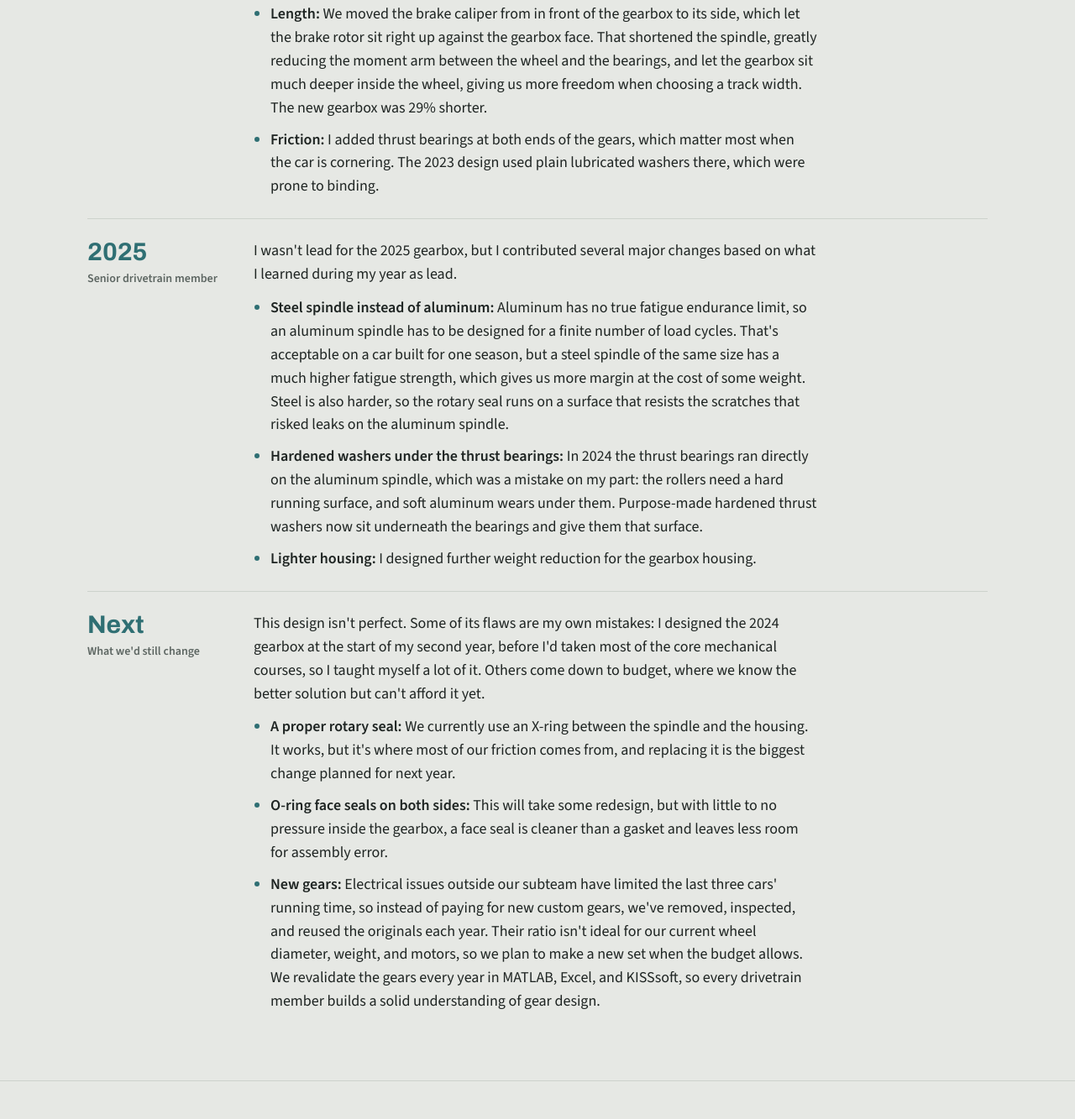
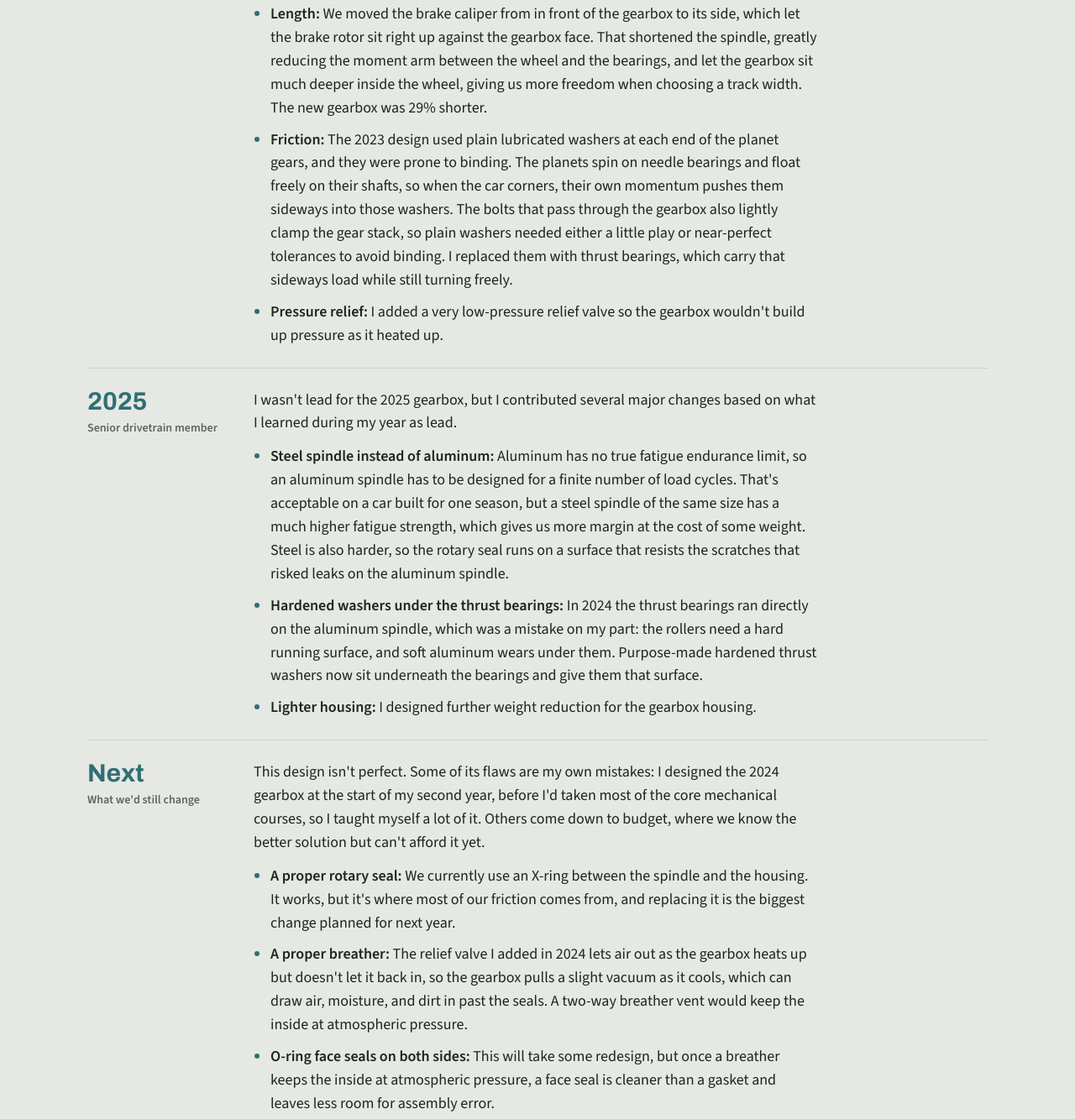
Before and after one commit to sxbt/sxbt.github.io, a plain HTML site: page index.html in a window 1280 px wide. Shown: the part 4210-5543 px from the top of the page at 84% size. Drawn offline with nearby package versions, Linux system fonts and the light colour scheme.

Commit message:
Gearbox timeline: thrust bearing reasoning, relief valve, drop MATLAB

```diff
--- a/index.html
+++ b/index.html
@@ -278,7 +278,8 @@ footer .fine { font-size: 14px; color: var(--muted); }
             <li><strong>Leaks, inboard side:</strong> I replaced the gasket with an O-ring face seal. The O-ring sits in a dedicated groove, so it's easier to seat correctly, and it's an off-the-shelf part instead of a custom-made gasket.</li>
             <li><strong>Leaks, outboard side:</strong> The 2023 gearbox consistently leaked midway between the bolts, which told me the cap was flexing and the gasket wasn't being compressed evenly. I switched from a very stiff aramid fiber gasket to a softer Buna-N one, doubled the bolt count, and checked the cap's stiffness with FEA. Buna-N also tolerates imperfect sealing surfaces, which matters for a student team that may have to take the gearbox apart and rebuild it somewhere far from a clean shop.</li>
             <li><strong>Length:</strong> We moved the brake caliper from in front of the gearbox to its side, which let the brake rotor sit right up against the gearbox face. That shortened the spindle, greatly reducing the moment arm between the wheel and the bearings, and let the gearbox sit much deeper inside the wheel, giving us more freedom when choosing a track width. The new gearbox was 29% shorter.</li>
-            <li><strong>Friction:</strong> I added thrust bearings at both ends of the gears, which matter most when the car is cornering. The 2023 design used plain lubricated washers there, which were prone to binding.</li>
+            <li><strong>Friction:</strong> The 2023 design used plain lubricated washers at each end of the planet gears, and they were prone to binding. The planets spin on needle bearings and float freely on their shafts, so when the car corners, their own momentum pushes them sideways into those washers. The bolts that pass through the gearbox also lightly clamp the gear stack, so plain washers needed either a little play or near-perfect tolerances to avoid binding. I replaced them with thrust bearings, which carry that sideways load while still turning freely.</li>
+            <li><strong>Pressure relief:</strong> I added a very low-pressure relief valve so the gearbox wouldn't build up pressure as it heated up.</li>
           </ul>
         </div>
       </div>
@@ -301,8 +302,9 @@ footer .fine { font-size: 14px; color: var(--muted); }
           <p>This design isn't perfect. Some of its flaws are my own mistakes: I designed the 2024 gearbox at the start of my second year, before I'd taken most of the core mechanical courses, so I taught myself a lot of it. Others come down to budget, where we know the better solution but can't afford it yet.</p>
           <ul>
             <li><strong>A proper rotary seal:</strong> We currently use an X-ring between the spindle and the housing. It works, but it's where most of our friction comes from, and replacing it is the biggest change planned for next year.</li>
-            <li><strong>O-ring face seals on both sides:</strong> This will take some redesign, but with little to no pressure inside the gearbox, a face seal is cleaner than a gasket and leaves less room for assembly error.</li>
-            <li><strong>New gears:</strong> Electrical issues outside our subteam have limited the last three cars' running time, so instead of paying for new custom gears, we've removed, inspected, and reused the originals each year. Their ratio isn't ideal for our current wheel diameter, weight, and motors, so we plan to make a new set when the budget allows. We revalidate the gears every year in MATLAB, Excel, and KISSsoft, so every drivetrain member builds a solid understanding of gear design.</li>
+            <li><strong>A proper breather:</strong> The relief valve I added in 2024 lets air out as the gearbox heats up but doesn't let it back in, so the gearbox pulls a slight vacuum as it cools, which can draw air, moisture, and dirt in past the seals. A two-way breather vent would keep the inside at atmospheric pressure.</li>
+            <li><strong>O-ring face seals on both sides:</strong> This will take some redesign, but once a breather keeps the inside at atmospheric pressure, a face seal is cleaner than a gasket and leaves less room for assembly error.</li>
+            <li><strong>New gears:</strong> Electrical issues outside our subteam have limited the last three cars' running time, so instead of paying for new custom gears, we've removed, inspected, and reused the originals each year. Their ratio isn't ideal for our current wheel diameter, weight, and motors, so we plan to make a new set when the budget allows. We revalidate the gears every year in Excel and KISSsoft, so every drivetrain member builds a solid understanding of gear design.</li>
           </ul>
         </div>
       </div>
```
